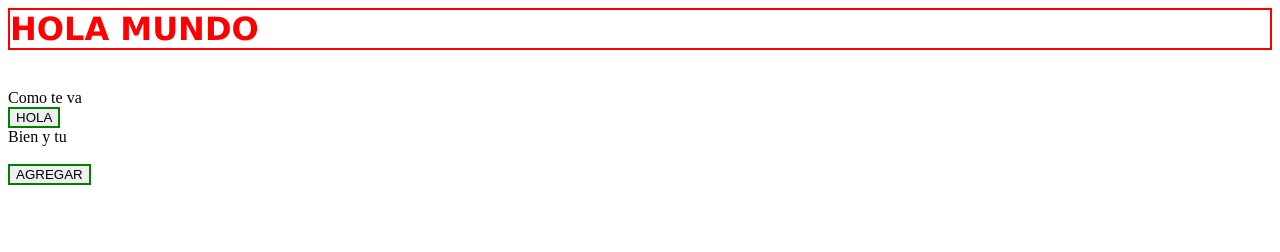
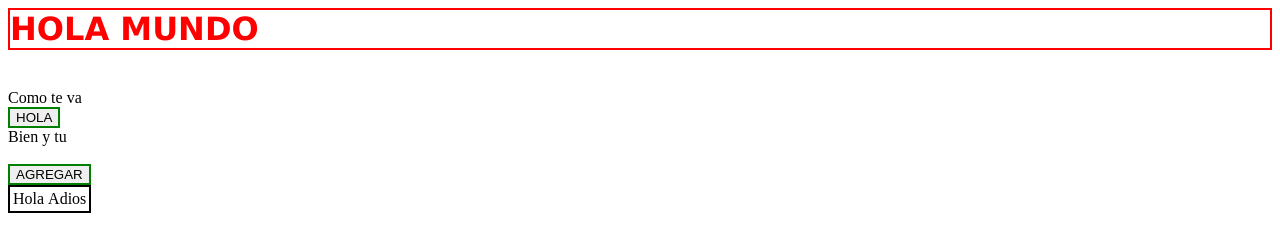
Before and after one commit to luisg1992/probando-github, a plain HTML site: page index.html in a window 1280 px wide. Drawn offline with Linux system fonts and the light colour scheme.

Commit message:
Agregamos tabla hola adios

```diff
--- a/index.html
+++ b/index.html
@@ -7,6 +7,9 @@
 	button{
 		border: 2px solid;
 		border-color: green;
+	}
+	table{
+		border: 2px solid;
 	}
 </style>
 <h1>HOLA MUNDO</h1>
@@ -19,3 +22,9 @@ Bien y tu
 <br>
 <br>
 <button>AGREGAR</button>
+<TABLE>
+	<tr>
+		<td>Hola</td>
+		<td>Adios</td>
+	</tr>
+</TABLE>
```
